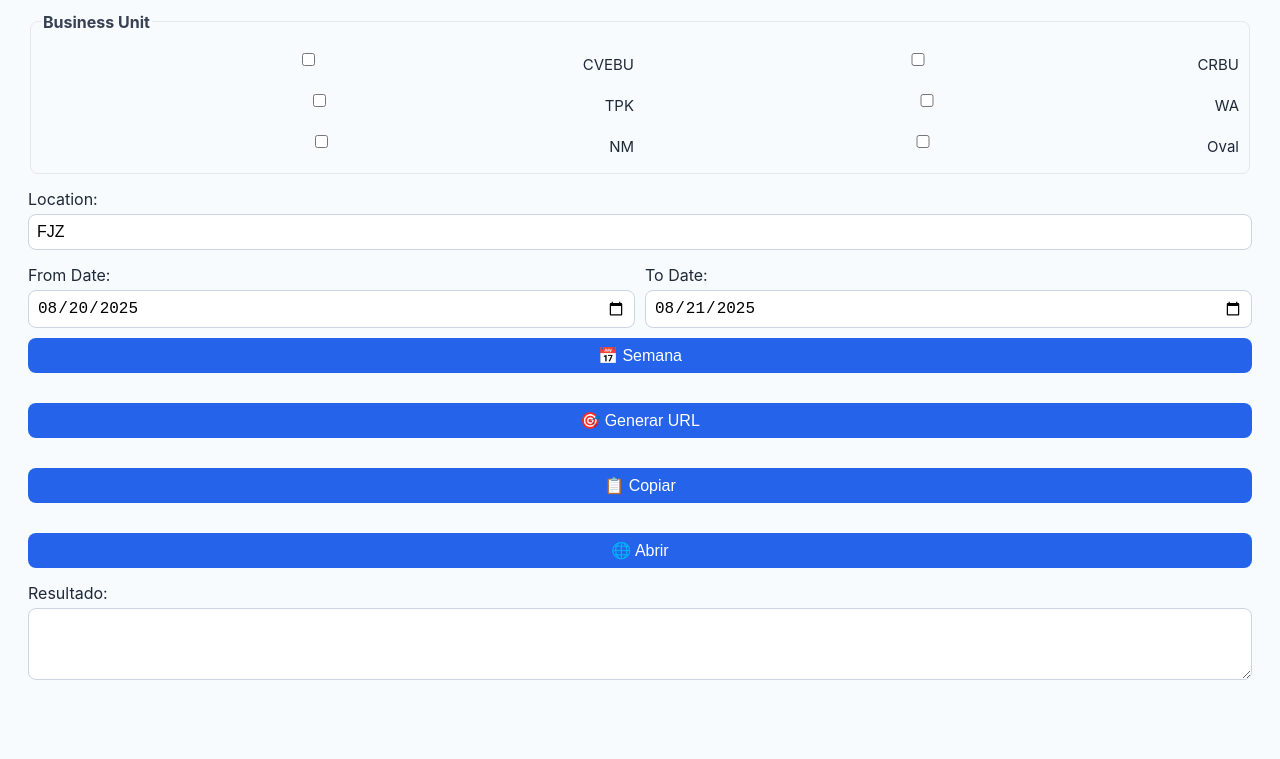
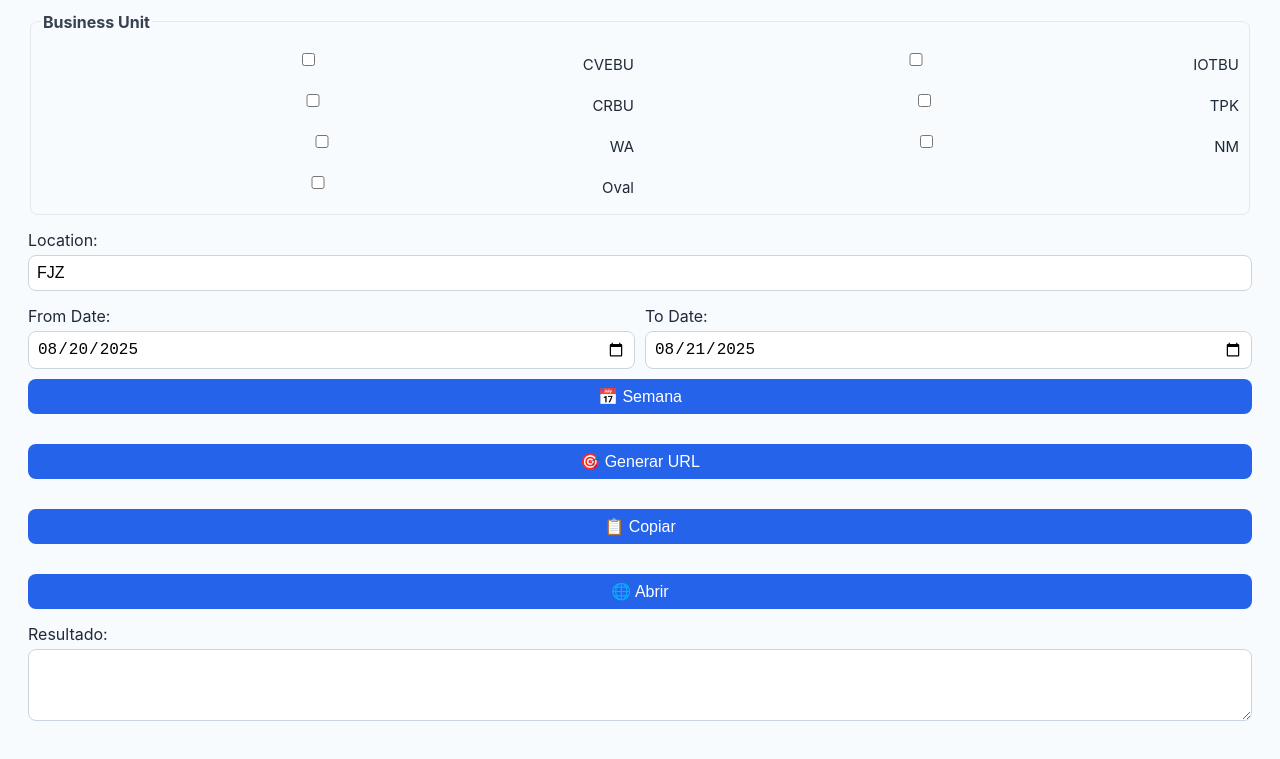
Before and after one commit to carmacorte/URL-to-Cesium, a plain HTML site: page cesium_url_generator_chrome_ios.html in a window 1280 px wide. Shown: the part 149-908 px from the top of the page. Before the commit the page ends 876 px from the top, so only its background shows below. Drawn offline with Linux system fonts and the light colour scheme.

Commit message:
Update cesium_url_generator_chrome_ios.html

```diff
--- a/cesium_url_generator_chrome_ios.html
+++ b/cesium_url_generator_chrome_ios.html
@@ -95,6 +95,7 @@
   <fieldset class="group-checks two-columns">
     <legend>Business Unit</legend>
     <label><input type="checkbox" onclick="toggleGroup('CVEBU')"> CVEBU</label>
+    <label><input type="checkbox" onclick="toggleGroup('IOTBU')"> IOTBU</label>
     <label><input type="checkbox" onclick="toggleGroup('CRBU')"> CRBU</label>
     <label><input type="checkbox" onclick="toggleGroup('TPK')"> TPK</label>
     <label><input type="checkbox" onclick="toggleGroup('WA')"> WA</label>
@@ -136,6 +137,7 @@
         "800-112271-%", "800-137504-%", "800-109531-%", "800-109533-%", "800-147504-%", "73-103450-%"
       ],
       CRBU: ["88-LC0-36FH", "88-LC0-36FH-M", "8804-FC1", "8808-FC1", "8808-FC0"],
+      IOTBU: ["ESS-3300-NCP-E", "ESS-3300-16T-NCP", "ESS-9300-10X-E"],
       TPK: ["800-108035-%", "800-108035-%", "800-108036-%", "800-108037-%", "800-108038-%", "800-110666-%"],
       WA: ["800-109498-%", "800-109499-%", "800-109500-%"],
       NM: ["73-101944-%", "73-103122-01", "73-102888-01", "73-101945-03", "73-102482-02", "73-102418-04", "73-103125-02"],
```
